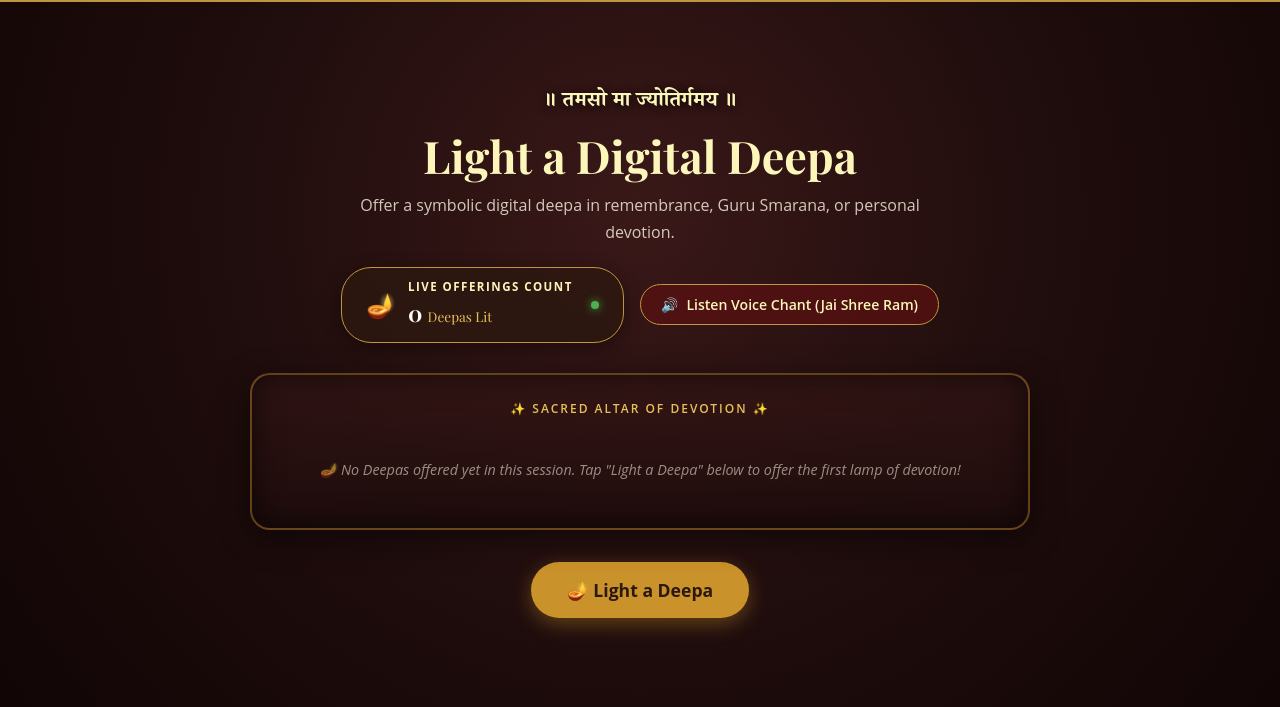
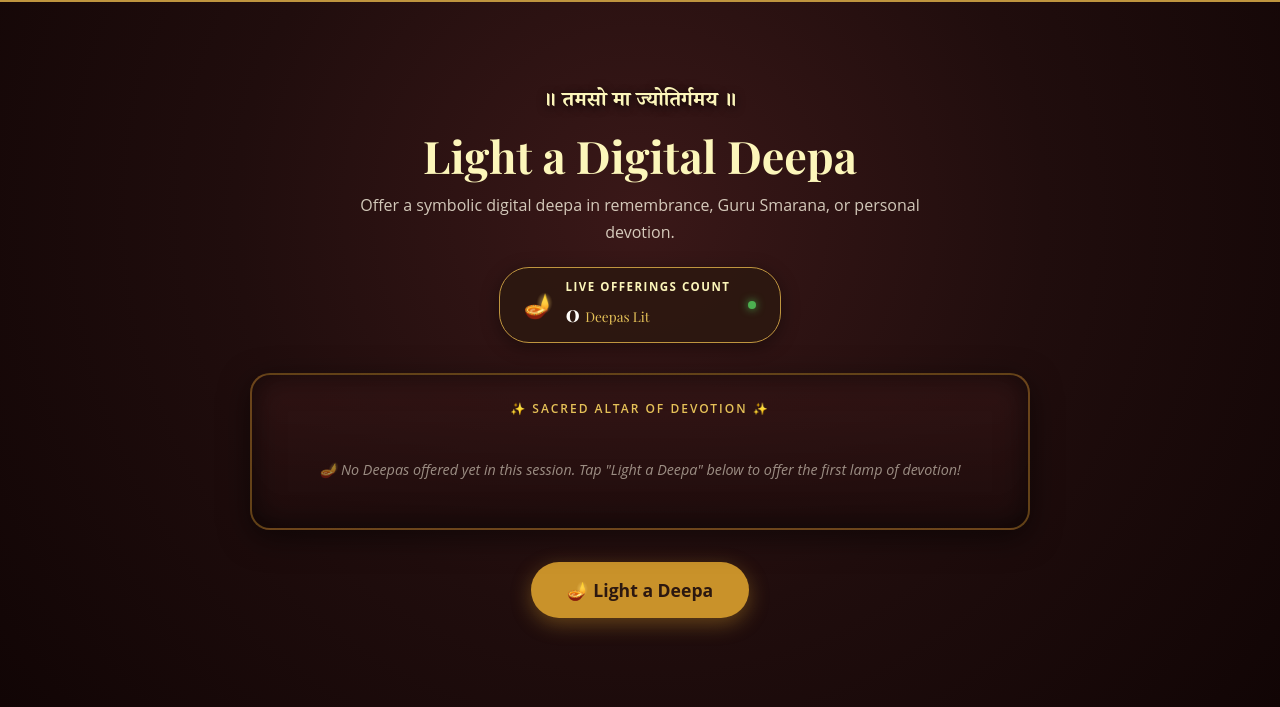
Before and after one commit to karthikvharihar-stack/Guru-Project, a Flask app: page / in a window 1280 px wide. Shown: the part 2860-3567 px from the top of the page. Run offline with Flask 3, Linux system fonts and the light colour scheme; data that the repository does not hold is empty; some web fonts are replaced.

Commit message:
Use exact Swamiji Jai Shree Ram chant at 3:05:12, remove Listen button, play on deepa click only

```diff
--- a/app/templates/base.html
+++ b/app/templates/base.html
@@ -139,7 +139,7 @@
     </div>
   </footer>
 
-  <script src="{{ url_for('static', filename='js/main.js') }}?v=4.2"></script>
+  <script src="{{ url_for('static', filename='js/main.js') }}?v=4.5"></script>
   {% block extra_js %}{% endblock %}
 </body>
 </html>
--- a/app/templates/index.html
+++ b/app/templates/index.html
@@ -407,9 +407,8 @@
       Offer a symbolic digital deepa in remembrance, Guru Smarana, or personal devotion.
     </p>
 
-    <!-- Live Counter Badge & Sound Button -->
-    <div style="display: inline-flex; align-items: center; justify-content: center; flex-wrap: wrap; gap: 16px; margin-bottom: 30px;">
-      <div style="display: inline-flex; align-items: center; gap: 12px; background: rgba(44, 24, 16, 0.85); border: 1.5px solid #BF953F; border-radius: 30px; padding: 10px 24px; box-shadow: 0 4px 18px rgba(0,0,0,0.4);">
+    <!-- Live Counter Badge -->
+    <div style="display: inline-flex; align-items: center; gap: 12px; background: rgba(44, 24, 16, 0.85); border: 1.5px solid #BF953F; border-radius: 30px; padding: 10px 24px; margin-bottom: 30px; box-shadow: 0 4px 18px rgba(0,0,0,0.4);">
       <span style="font-size: 1.5rem;">🪔</span>
       <div style="text-align: left;">
         <div style="font-size: 0.72rem; color: #FCF6BA; letter-spacing: 1.5px; text-transform: uppercase; font-weight: bold;">LIVE OFFERINGS COUNT</div>
@@ -418,11 +417,6 @@
         </div>
       </div>
       <span style="display: inline-block; width: 8px; height: 8px; border-radius: 50%; background: #4caf50; box-shadow: 0 0 8px #4caf50; margin-left: 6px;"></span>
-      </div>
-
-      <button type="button" onclick="playDevotionalDeepaVoice()" style="display: inline-flex; align-items: center; gap: 8px; background: rgba(89, 16, 16, 0.75); border: 1.5px solid #BF953F; border-radius: 30px; padding: 10px 20px; color: #FCF6BA; font-size: 0.88rem; font-weight: 600; cursor: pointer; transition: all 0.2s;" title="Listen to sacred Jai Shree Ram male voice chant">
-        <span>🔊</span> Listen Voice Chant (Jai Shree Ram)
-      </button>
     </div>
 
     <!-- Sacred Altar Tray for Diyas -->
```
Also changed, not shown: 1 other file. Lines whose indentation alone changed are shown as unchanged.
